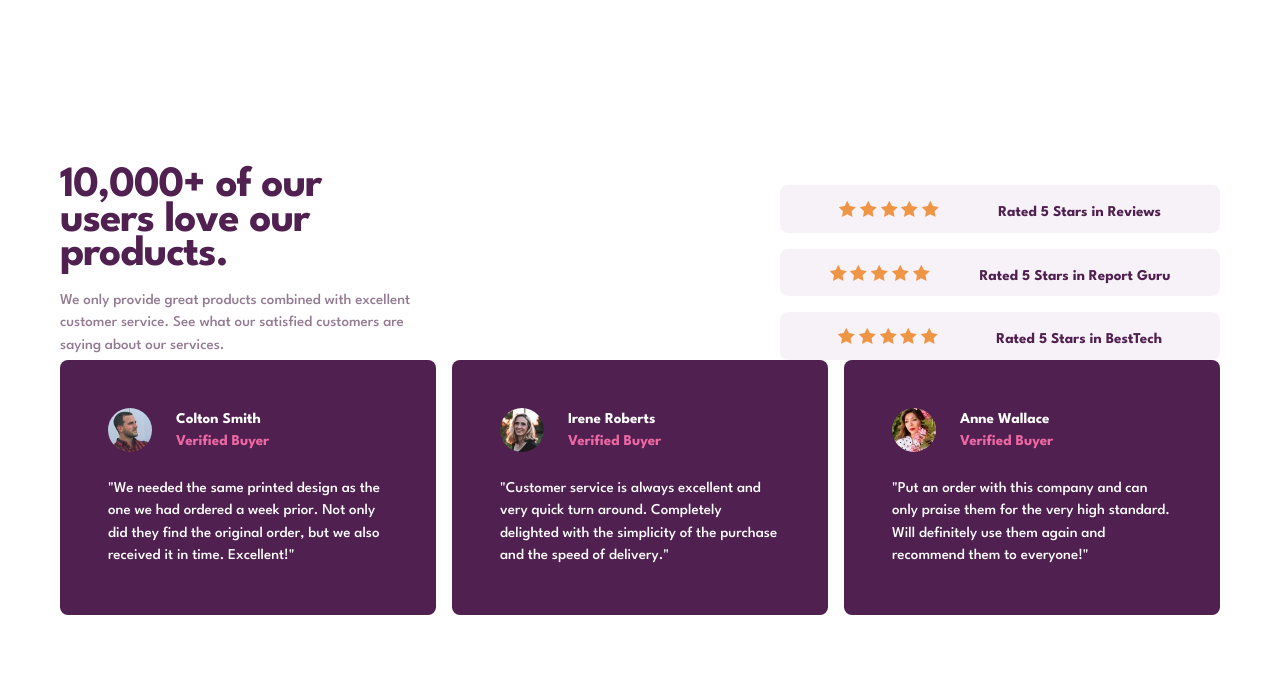
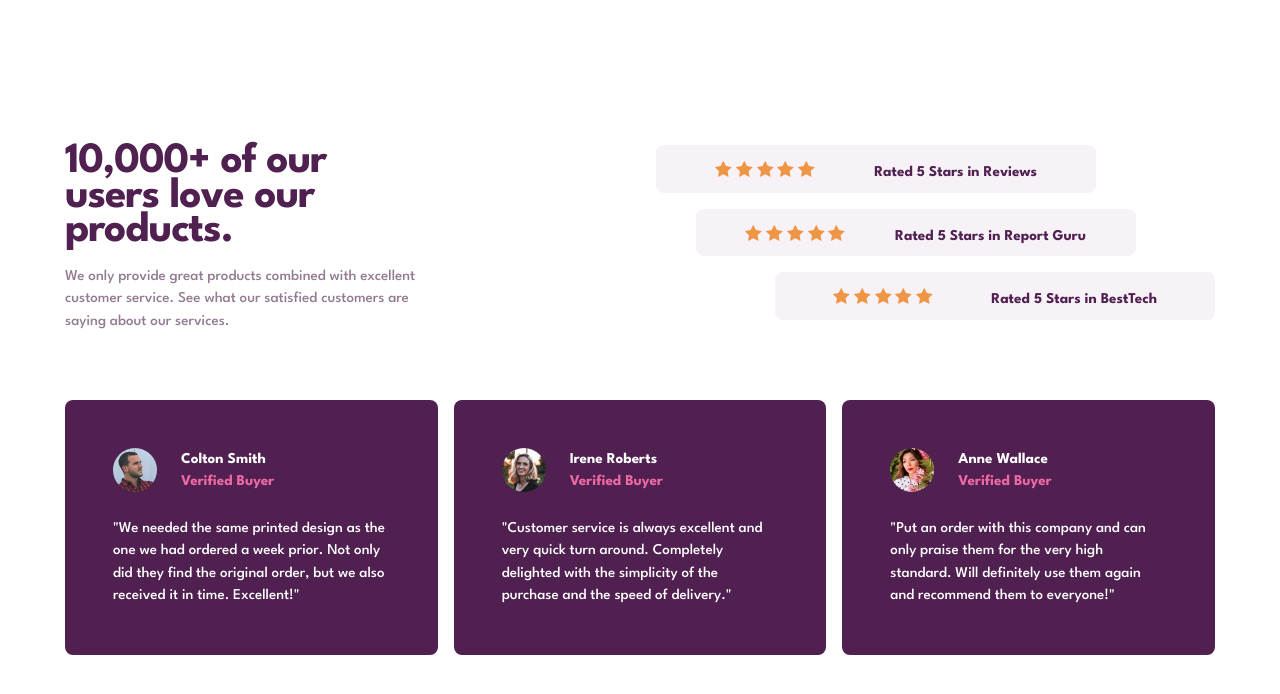
Before and after one commit to Moses2308/social-proof-section, a plain HTML site: page index.html in a window 1280 px wide. Drawn offline with Linux system fonts and the light colour scheme.

Commit message:
finished top section

```diff
--- a/index.html
+++ b/index.html
@@ -34,7 +34,7 @@
             services.
           </p>
         </div>
-        <top__ratings>
+        <div class="top__ratings">
           <div class="rating-component">
             <div class="rating__stars">
               <img src="images/icon-star.svg" alt="" />
@@ -65,7 +65,7 @@
             </div>
             <p>Rated 5 Stars in BestTech</p>
           </div>
-        </top__ratings>
+        </div class="top__ratings">
       </section>
 
       <section class="reviews__bottom">
--- a/style.css
+++ b/style.css
@@ -76,14 +76,14 @@ body {
 }
 @media (min-width: 850px) {
   .reviews {
-    max-width: 1160px;
+    max-width: 1150px;
   }
   .reviews__top {
     display: grid;
-    grid-template-columns: 356px 440px;
+    grid-template-columns: 356px 1fr;
     text-align: left;
     padding: 0;
-    justify-content: space-between;
+    margin-bottom: 4rem;
   }
   .reviews__bottom {
     display: grid;
@@ -94,5 +94,21 @@ body {
     display: flex;
     flex-wrap: nowrap;
     justify-content: space-evenly;
+    min-width: 440px;
+    margin: 0 0 1rem 0;
+  }
+  .top__ratings {
+    display: flex;
+    flex-direction: column;
+    align-items: flex-end;
+  }
+  .rating-component:nth-of-type(1) {
+    margin-right: 15%;
+  }
+  .rating-component:nth-of-type(2) {
+    margin-right: 10%;
+  }
+  .review-component {
+    margin: 0;
   }
 }
```
